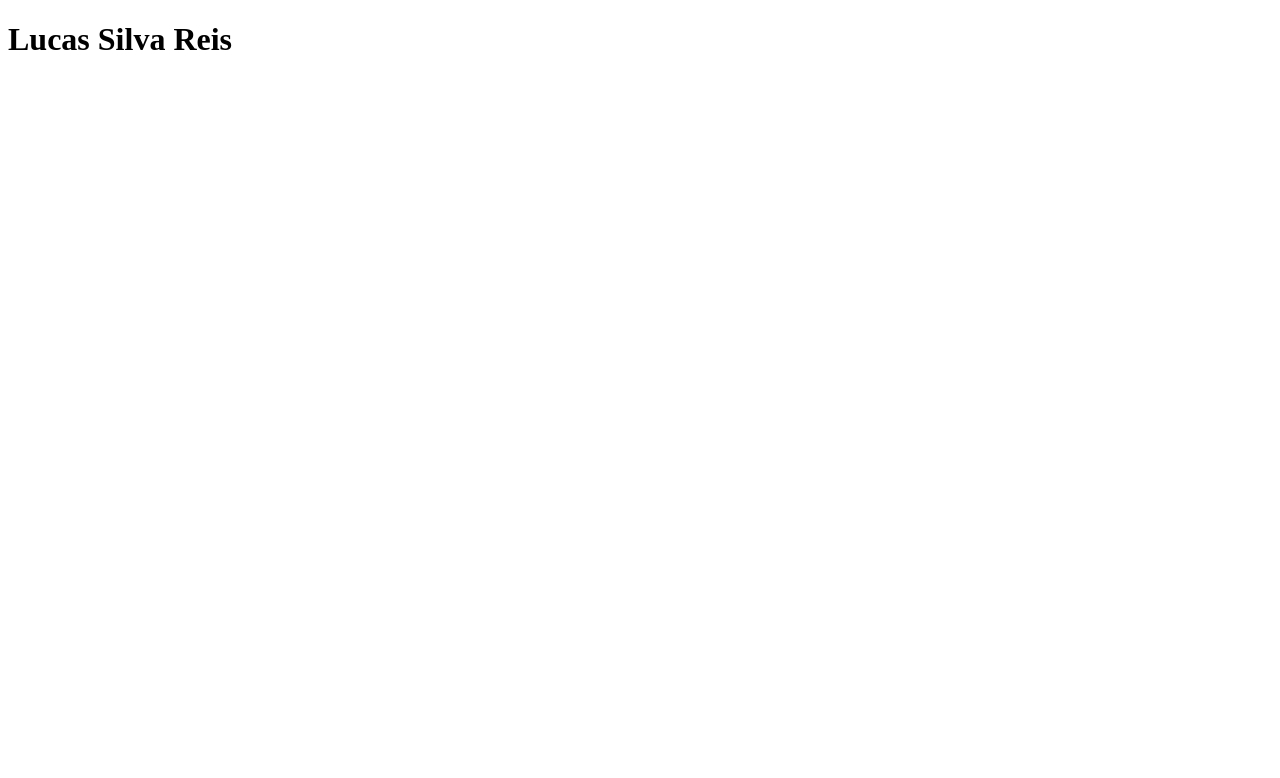
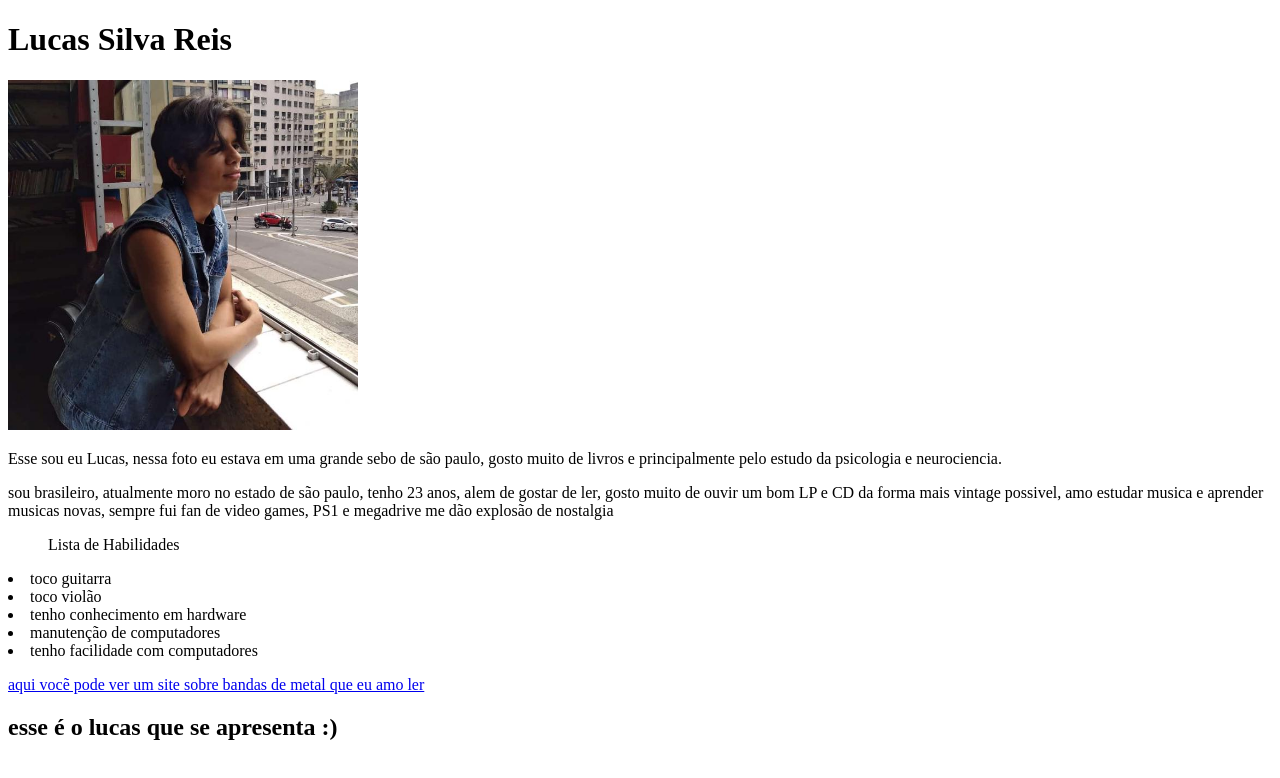
Before and after one commit to LucassReiss/Portf-lio-HTML5, a plain HTML site: page index.html in a window 1280 px wide. Drawn offline with Linux system fonts and the light colour scheme.

Commit message:
modificando a foto e as frases, falta só o link interno

```diff
--- a/index.html
+++ b/index.html
@@ -9,6 +9,20 @@
 <body>
     <h1>Lucas Silva Reis</h1>
     <p></p>
-    <img src="" alt="">
+   <img src="imagens/299465586_1091013564873680_5410928309811588233_n.jpg" width="350px" alt="minha foto de perfil">
+   <p>Esse sou eu Lucas, nessa foto eu estava em uma grande sebo de são paulo, gosto muito de livros e principalmente pelo estudo da psicologia e neurociencia.</p>
+   <p></p>
+   <p>sou brasileiro, atualmente moro no estado de são paulo, tenho 23 anos, alem de gostar de ler, gosto muito de ouvir um bom LP e CD da forma mais vintage possivel, amo estudar musica e aprender musicas novas, sempre fui fan de video games, PS1 e megadrive me dão explosão de nostalgia</p>
+   <ul>Lista de Habilidades</ul>
+   <li>toco guitarra</li>
+   <li>toco violão</li>
+   <li>tenho conhecimento em hardware</li>
+   <li>manutenção de computadores</li>
+   <li>tenho facilidade com computadores</li>
+   <p></p>
+<a href="https://www.metal-archives.com/" target="_blank"> aqui vocẽ pode ver um site sobre bandas de metal que eu amo ler </a>
+<p></p>
+<h2 id="lucas">esse é o lucas que se apresenta :)</h2>
+
 </body>
 </html>
```
